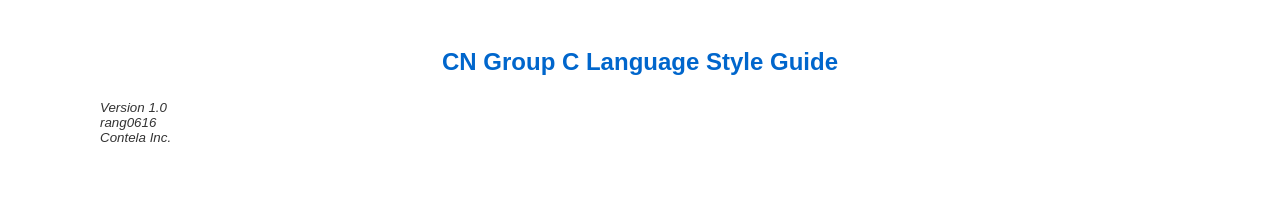
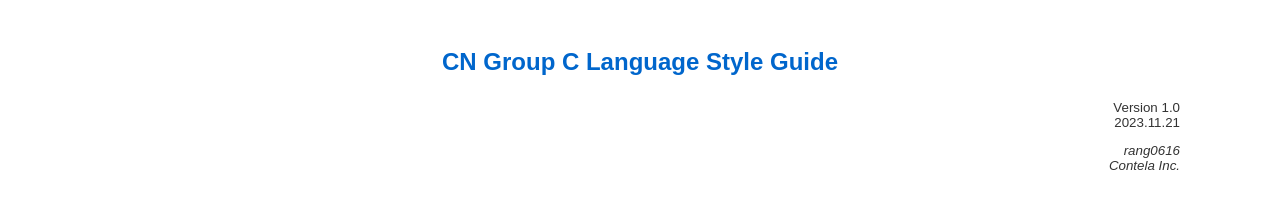
Before and after one commit to KWR-Contela/KWR-Contela.github.io, a plain HTML site: page CNCR.html in a window 1280 px wide. Drawn offline with Linux system fonts and the light colour scheme.

Commit message:
edit Style

```diff
--- a/CNCR.html
+++ b/CNCR.html
@@ -7,8 +7,11 @@
     <body>
         <h1>CN Group C Language Style Guide</h1>
 
+        <p style="text-align: right;">
+            Version 1.0<br/>
+            2023.11.21<br/>
+        </p>
         <address>
-            Version 1.0<br/>
             <i>rang0616</i><br/>
             <i>Contela Inc.</i><br/>
         </address>
--- a/Style.css
+++ b/Style.css
@@ -4,7 +4,7 @@ h1
   font-size: 18pt;
 }
 
-author
+address
 {
     text-align: right;
 }
```
